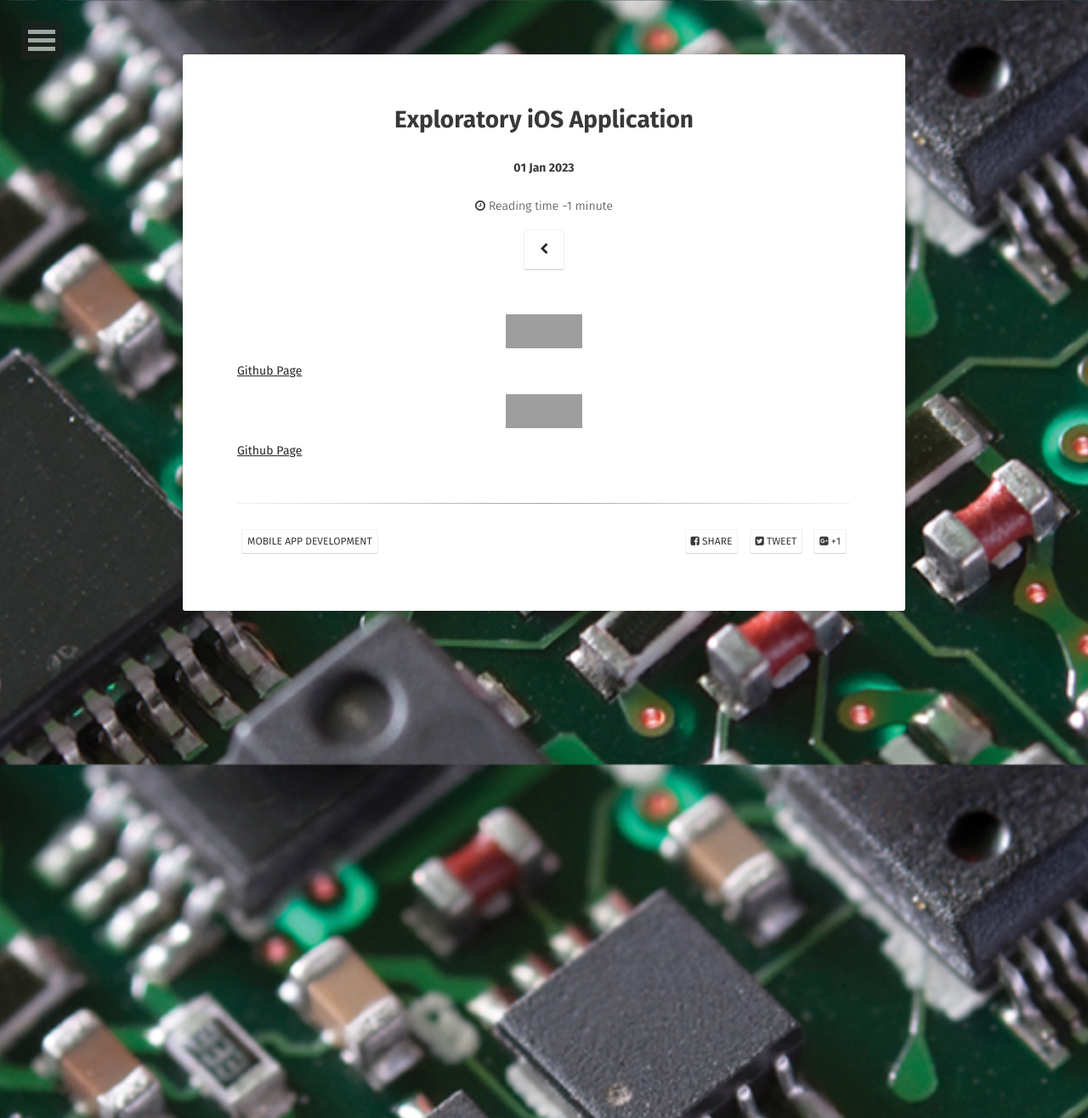
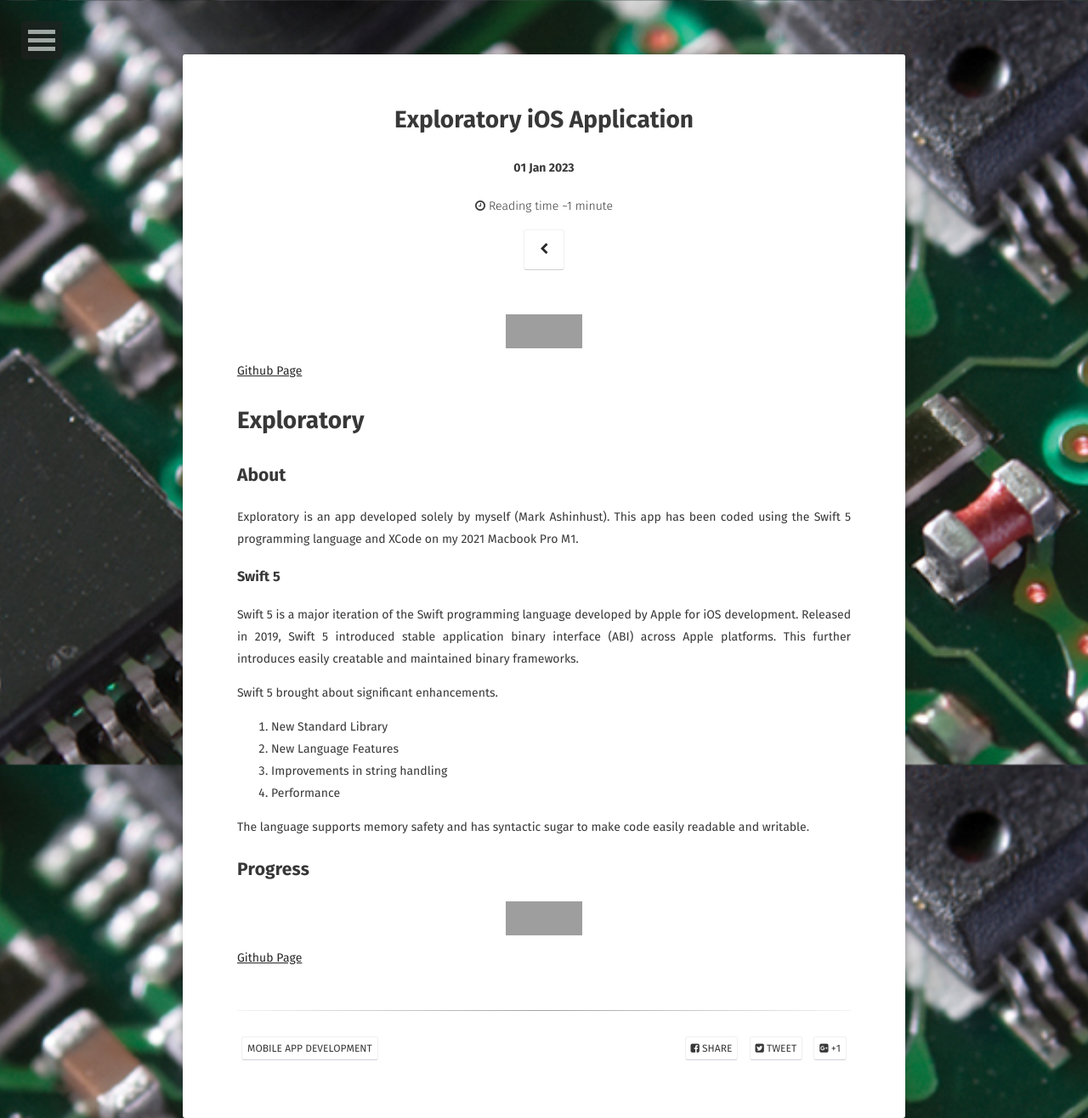
Before and after one commit to Markay12/MarkInfo-Projects, a Jekyll site: the page built from _posts/2023-06-01-exploratory.md, in a window 1280 px wide. Shown: the whole page at 85% size. Built offline with Jekyll 4.4.1, drawn with Linux system fonts in a browser that asks for light colours; some web fonts are replaced; grey boxes are pictures that could not be loaded.

Commit message:
Swift 5 explanation

```diff
--- a/_posts/2023-06-01-exploratory.md
+++ b/_posts/2023-06-01-exploratory.md
@@ -15,6 +15,28 @@ comments: false
 [Github Page](github.com/Markay12/pynq-finn-FPGA)
 
 
+# Exploratory
+
+## About
+
+Exploratory is an app developed solely by myself (Mark Ashinhust). This app has been coded using the Swift 5 programming language and XCode on my 2021 Macbook Pro M1.
+
+### Swift 5
+
+Swift 5 is a major iteration of the Swift programming language developed by Apple for iOS development. Released in 2019, Swift 5 introduced stable application binary interface (ABI) across Apple platforms. This further introduces easily creatable and maintained binary frameworks.
+
+Swift 5 brought about significant enhancements.
+
+1. New Standard Library
+2. New Language Features
+3. Improvements in string handling
+4. Performance
+
+The language supports memory safety and has syntactic sugar to make code easily readable and writable.
+
+## Progress
+
+
 ![Github Commits](https://img.shields.io/github/last-commit/Markay12/pynq-finn-FPGA?color=orange&label=Last%20Commit&style=plastic)
 ![Github Contributors](https://img.shields.io/github/contributors/Markay12/pynq-finn-fpga?label=Contributors)
 
```
